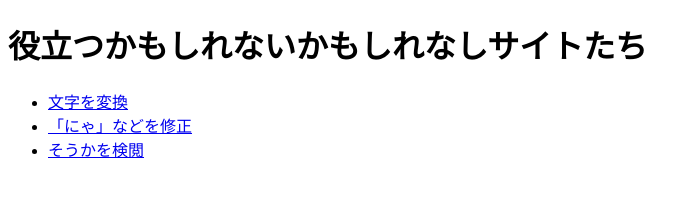
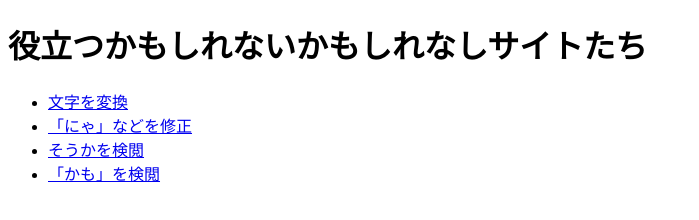
Before and after one commit to noname1304/tarako_pasuta_urls, a plain HTML site: page index.html in a window 1280 px wide. Shown: the whole page, without its empty margins (0-699 px from the left). Drawn offline with Linux system fonts and the light colour scheme.

Commit message:
Update index.html

```diff
--- a/index.html
+++ b/index.html
@@ -12,6 +12,7 @@
   <li><a href="https://noname1304.github.io/tarako_pasuta/">文字を変換</a></li>
   <li><a href="https://noname1304.github.io/tarako_pasuta_nya/">「にゃ」などを修正</a></li>
   <li><a href="https://noname1304.github.io/tarako_pasuta_soka/">そうかを検閲</a></li>
+  <li><a href="https://noname1304.github.io/tarako_pasuta_kamo/">「かも」を検閲</a></li>
 </ul>
 </body>
 </html>
```
